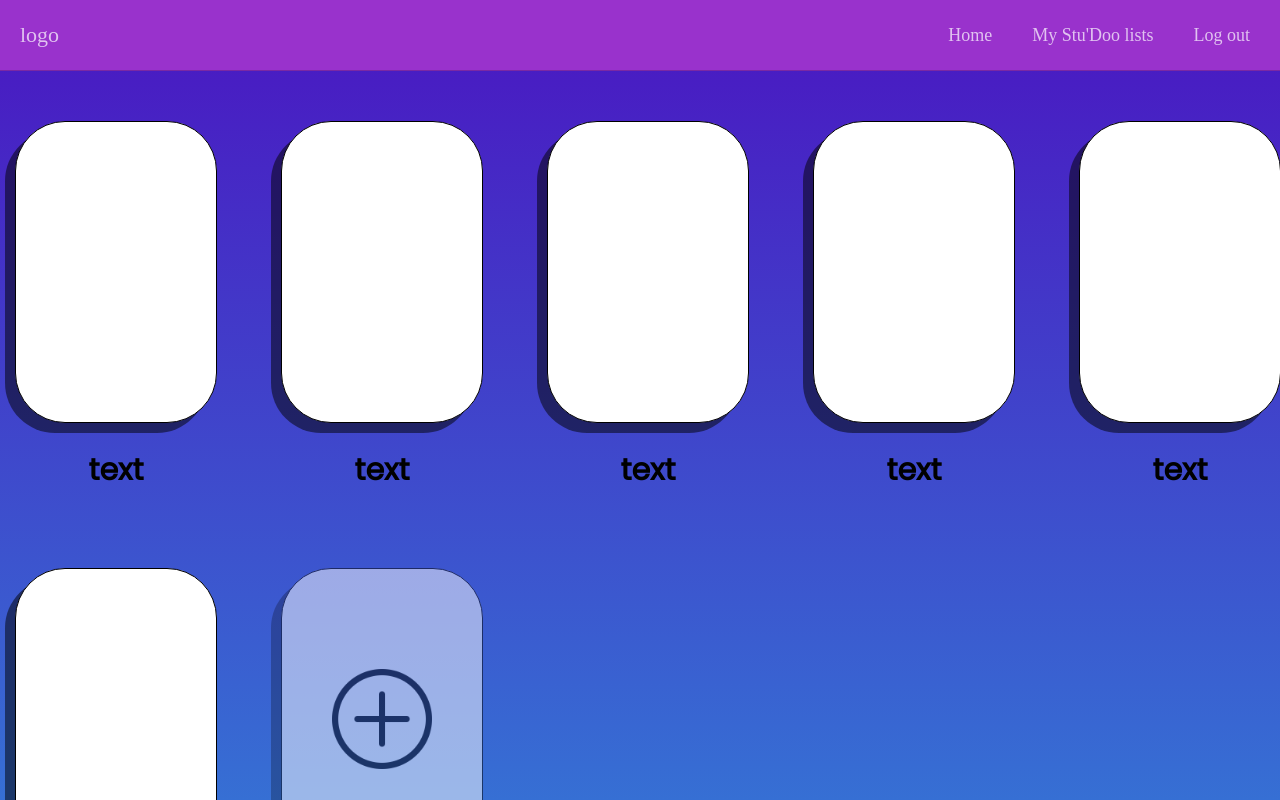
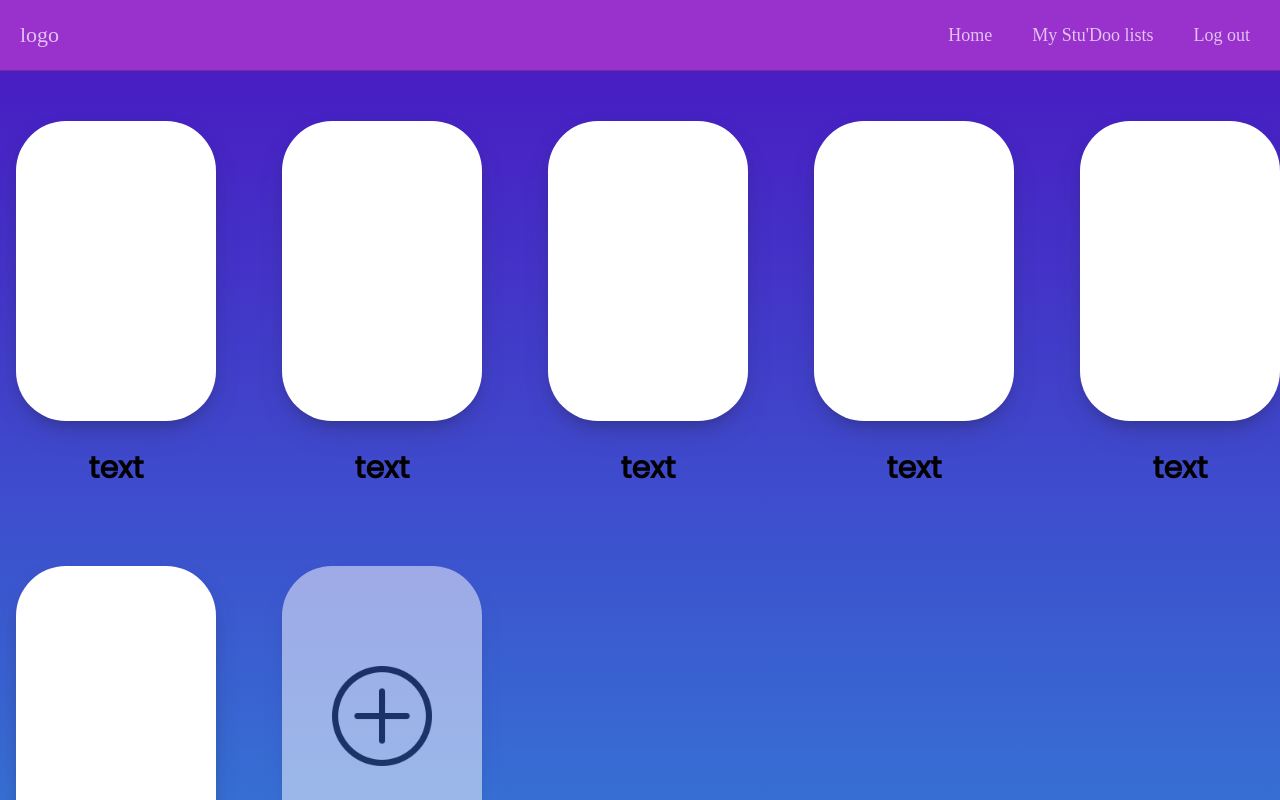
Before and after one commit to WixazZ/to-stu-doo, a Vue app: page /usermenu in a window 1280 px wide. Shown: the top 800 px of the page. Built offline with nearby package versions, Linux system fonts and the light colour scheme.

Commit message:
modify user

```diff
--- a/src/App/UserMenu.vue
+++ b/src/App/UserMenu.vue
@@ -147,13 +147,16 @@ export default {
 }
 
 .item{
-  border: 1px solid ;
   background-color: #fff;
   height: 300px;
   width : 200px;
   border-radius: 50px;
-  box-shadow: -10px 10px rgba(0, 0, 0, 0.5);
+  box-shadow: rgba(50, 50, 93, 0.25) 0 13px 27px -5px, rgba(0, 0, 0, 0.3) 0 8px 16px -8px;
   margin-bottom: 10px;
+}
+
+.item:hover{
+  box-shadow: rgba(50, 50, 93, 0.25) 0 30px 60px -12px inset, rgba(0, 0, 0, 0.3) 0 18px 36px -18px inset;
 }
 
 .addCat{
```
